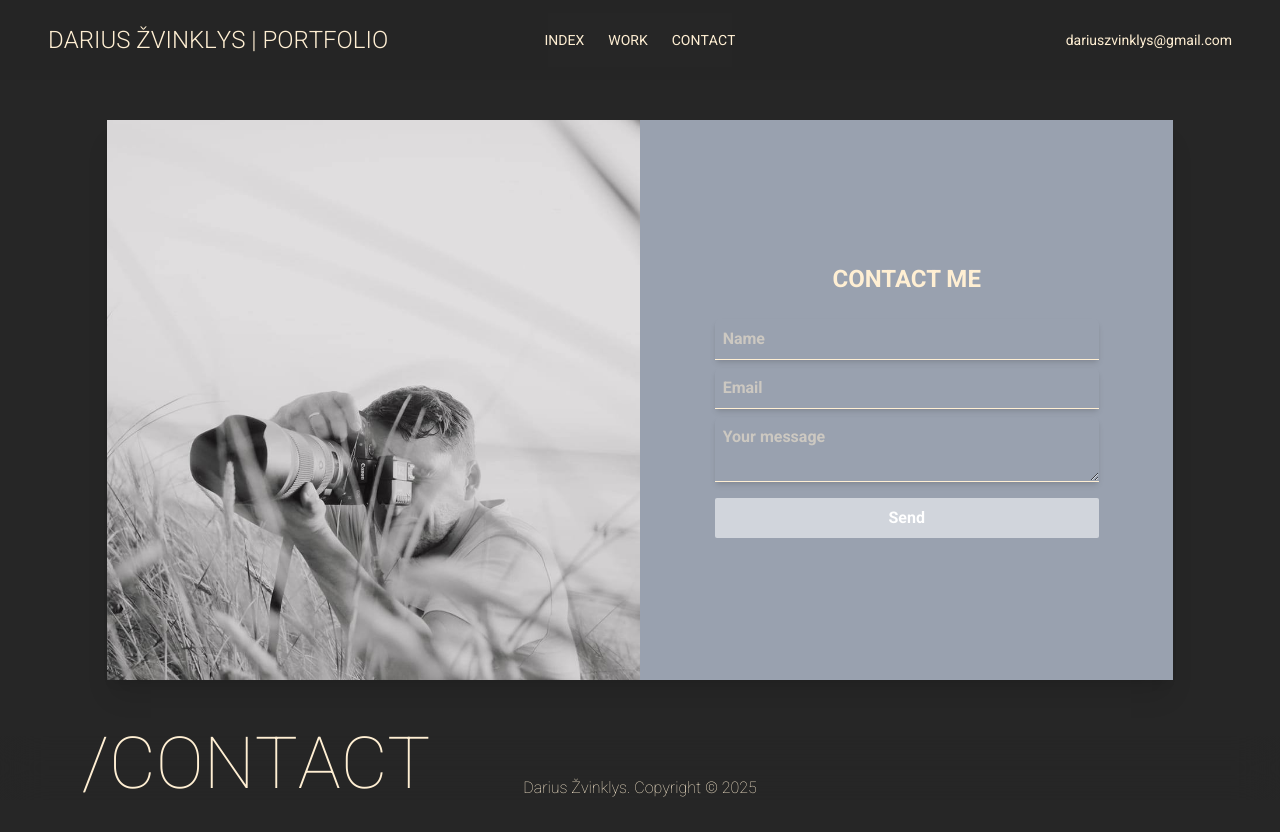
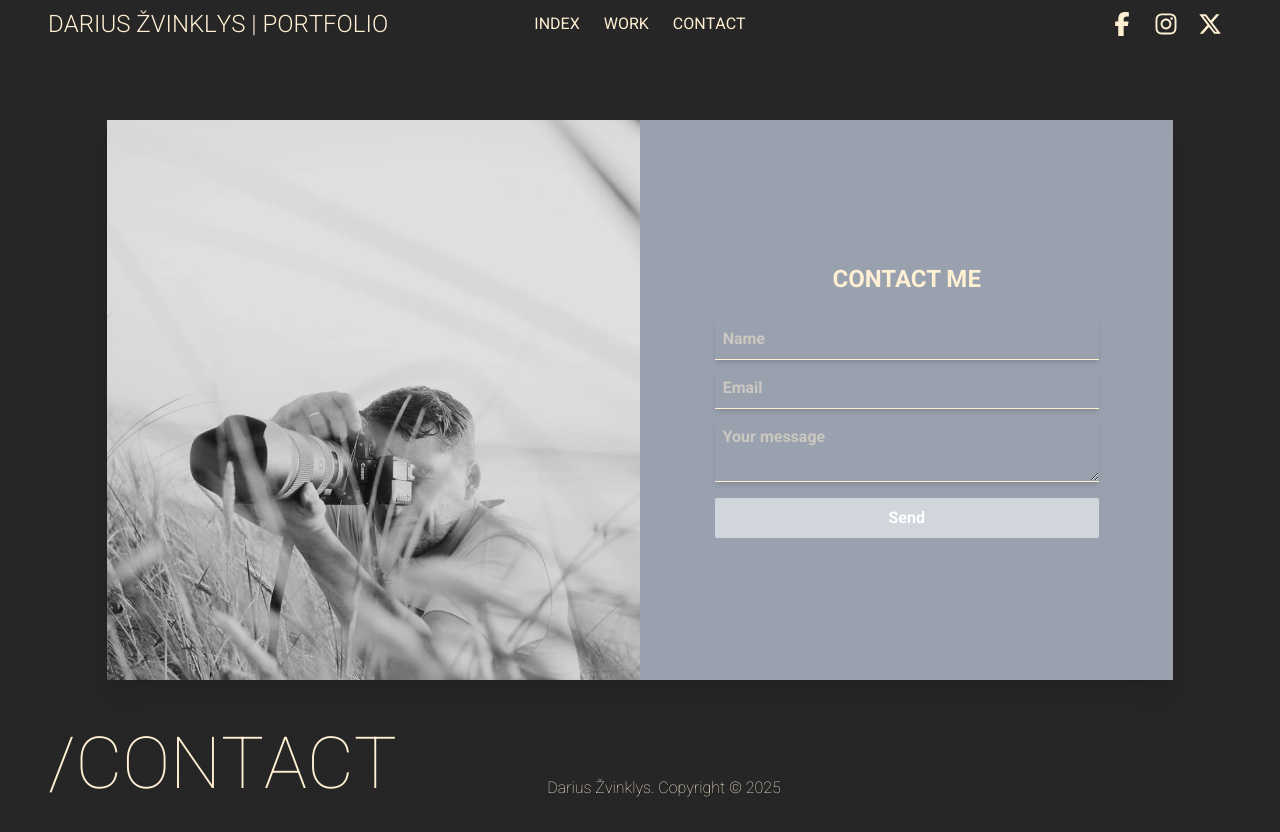
Before and after one commit to DeivisMon/dariukas_photography_portfolio, a React (Vite) app: page /contact in a window 1280 px wide. Shown: the top 832 px of the page. Built offline with nearby package versions, Linux system fonts and the light colour scheme.

Commit message:
added social icons to navbar

```diff
--- a/src/assets/styles/WorkMenu.css
+++ b/src/assets/styles/WorkMenu.css
@@ -35,7 +35,7 @@
   width: 100%;
   height: 100%;
   pointer-events: none;
-  background: #ffffff;
+  background: #FFEFD3;
   transform: translate3d(0, 101%, 0);
   transition: transform 0.6s ease-expo;
 }
--- a/src/components/CenterMenu.jsx
+++ b/src/components/CenterMenu.jsx
@@ -1,20 +1,31 @@
 import { Link } from "react-router-dom";
+import { motion as M } from "framer-motion";
 import AnimatedText from "../utils/AnimatedText";
 
 export default function CenterMenu() {
+
+  const shrinkAnimation = {
+    initial: { scaleY: 0 },
+    animate: { scaleY: 1 },
+    transition: { duration: 0.4, delay: 1.2, ease: "easeInOut" },
+  };
+
   return (
     <>
-      <div className="nav-links fixed top-1/2 left-1/2 transform -translate-x-1/2 -translate-y-1/2 px-4 h-[66px] overflow-hidden backdrop-blur-[500px] w-full flex justify-center items-center font-medium z-1000">
+      <M.div
+        {...shrinkAnimation}
+        className="nav-links fixed top-1/2 left-1/2 transform -translate-x-1/2 -translate-y-1/2 px-4 h-[66px] overflow-hidden backdrop-blur-[500px] w-full flex justify-center items-center font-medium z-101"
+      >
         <Link className="flex-1 text-center text-[10vh]" to="/">
-          <AnimatedText text="Index" duration={0.4} />
+          <AnimatedText text="Index" duration={0.4} delayChildren={1.5} hoverStagger={0.05} />
         </Link>
         <Link className="flex-1 text-center text-[10vh]" to="/work">
-          <AnimatedText text="Work" duration={0.5} />
+          <AnimatedText text="Work" duration={0.5} delayChildren={1.5} />
         </Link>
         <Link className="flex-1 text-center text-[10vh]" to="/contact">
-          <AnimatedText text="Contact" duration={0.4} />
+          <AnimatedText text="Contact" duration={0.4} delayChildren={1.5} />
         </Link>
-      </div>
+      </M.div>
     </>
   );
 }
--- a/src/components/Footer.jsx
+++ b/src/components/Footer.jsx
@@ -7,7 +7,7 @@ export default function Footer() {
   return (
     <div className="fixed bottom-0 w-full flex items-end justify-start text-center backdrop-blur-[20px] h-16 bg-indigo-80 z-100">
       <footer className="w-full flex justify-between items-end">
-        <span className="text-7xl flex-2">
+        <span className="text-7xl flex-2 text-start ml-12">
           <AnimatedText text={location.pathname === "/" ? "/index" : location.pathname} duration={0.8} enableHover={false} />
         </span>
         <span className="flex-1 capitalize">
--- a/src/components/NavBar.jsx
+++ b/src/components/NavBar.jsx
@@ -1,19 +1,20 @@
 import { useLocation } from "react-router-dom"
 import { Link } from "react-router-dom"
 import AnimatedText from "../utils/AnimatedText"
+import SocialIcons from "./SocialIcons";
 
 export default function NavBar() {
   const location = useLocation();
 
   return (
-    <div className="navbar fixed top-0 left-0 w-full flex items-center justify-between backdrop-blur-[500px] px-8 py-4 z-1000 ">
+    <div className="navbar fixed top-0 left-0 w-full h-12 flex items-center justify-between backdrop-blur-[500px] px-8 z-1000 overflow-hidden">
       <div className="logo flex-1 h-full flex items-center text-2xl font-light px-4 py-2 rounded-full">
         <Link to="/">
           <AnimatedText text="Darius Žvinklys | Portfolio"  />
         </Link>
       </div>
       {location.pathname === "/work" || location.pathname === "/contact" ? (
-      <div className="nav-links flex-1 px-4 py-2 rounded-full flex justify-center space-x-6 font-normal text-sm">
+      <div className="nav-links flex-1 px-4 rounded-full flex justify-center space-x-6 font-normal text-md">
         <Link to="/">
           <AnimatedText text="Index" duration={0.3} />
         </Link>
@@ -25,9 +26,9 @@ export default function NavBar() {
         </Link>
       </div>
       ) : null}
-      <div className="email flex-1 px-4 py-2 rounded-full flex justify-end font-normal text-sm lowercase">
+      <div className="email flex-1 px-4 py-2 rounded-full flex justify-end font-normal lowercase">
         <Link to="/contact">
-          <AnimatedText text="dariuszvinklys@gmail.com" duration={0.5} />
+          <SocialIcons />
         </Link>
       </div>
     </div>
--- /dev/null
+++ b/src/components/SocialIcons.jsx
@@ -0,0 +1,54 @@
+import { motion as Motion } from "framer-motion";
+import { FaFacebookF, FaInstagram, FaXTwitter } from "react-icons/fa6";
+
+const containerVariants = {
+  hidden: { opacity: 0 },
+  show: {
+    opacity: 1,
+    transition: {
+      staggerChildren: 0.2,
+      delayChildren: 1.2,
+    },
+  },
+};
+
+const iconVariants = {
+  hidden: { x: '100%', opacity: 0 },
+  show: {
+    x: 0,
+    opacity: 1,
+    transition: {
+      duration: 0.6,
+      ease: [0.175, 0.885, 0.32, 1.275], // Approx. back.out(1)
+    },
+  },
+};
+
+export default function SocialIcons() {
+  const icons = [
+    { id: "facebook", icon: <FaFacebookF />, label: "Facebook" },
+    { id: "instagram", icon: <FaInstagram />, label: "Instagram" },
+    { id: "x", icon: <FaXTwitter />, label: "X" },
+  ];
+
+  return (
+    <Motion.div
+      variants={containerVariants}
+      initial="hidden"
+      animate="show"
+      className="social-icons flex"
+    >
+      {icons.map(({ id, icon, label }) => (
+        <Motion.div
+          key={id}
+          variants={iconVariants}
+          whileHover={{ scale: 1.2, transition: { duration: 0.3, ease: "easeInOut" } }}
+          style={{ fontSize: 24, cursor: "pointer", padding: "0 10px" }}
+          aria-label={label}
+        >
+          {icon}
+        </Motion.div>
+      ))}
+    </Motion.div>
+  );
+}
--- a/src/components/WorkMenu.jsx
+++ b/src/components/WorkMenu.jsx
@@ -149,7 +149,7 @@ function MenuItem({ link, text, image }) {
         <div
           key={i}
           ref={(el) => setSliceRef(el, i)}
-          className="absolute top-0 h-full bg-white"
+          className="absolute top-0 h-full bg-[#FFEFD3]"
           style={{
             width: `${100 / slices}%`,
             left: `${(100 / slices) * i}%`,
@@ -175,7 +175,7 @@ function MenuItem({ link, text, image }) {
   return (
     <M.div
       variants={itemVariants}
-      className="menu__item flex items-center h-30"
+      className="menu__item flex items-center h-30 cursor-pointer"
       ref={itemRef}
       href={link}
       onMouseEnter={handleMouseEnter}
--- a/src/data/GalleryConfig.js
+++ b/src/data/GalleryConfig.js
@@ -10,7 +10,7 @@ export const gallerySettings = {
   momentumFactor: 200,
   scrollFactor: 1.5,
   bufferZone: 3,
-  borderRadius: 4, // in pixels
+  borderRadius: 1, // in pixels
   vignetteSize: 50,
   vignetteStrength: 0.7,
   pageVignetteSize: 200,
```
